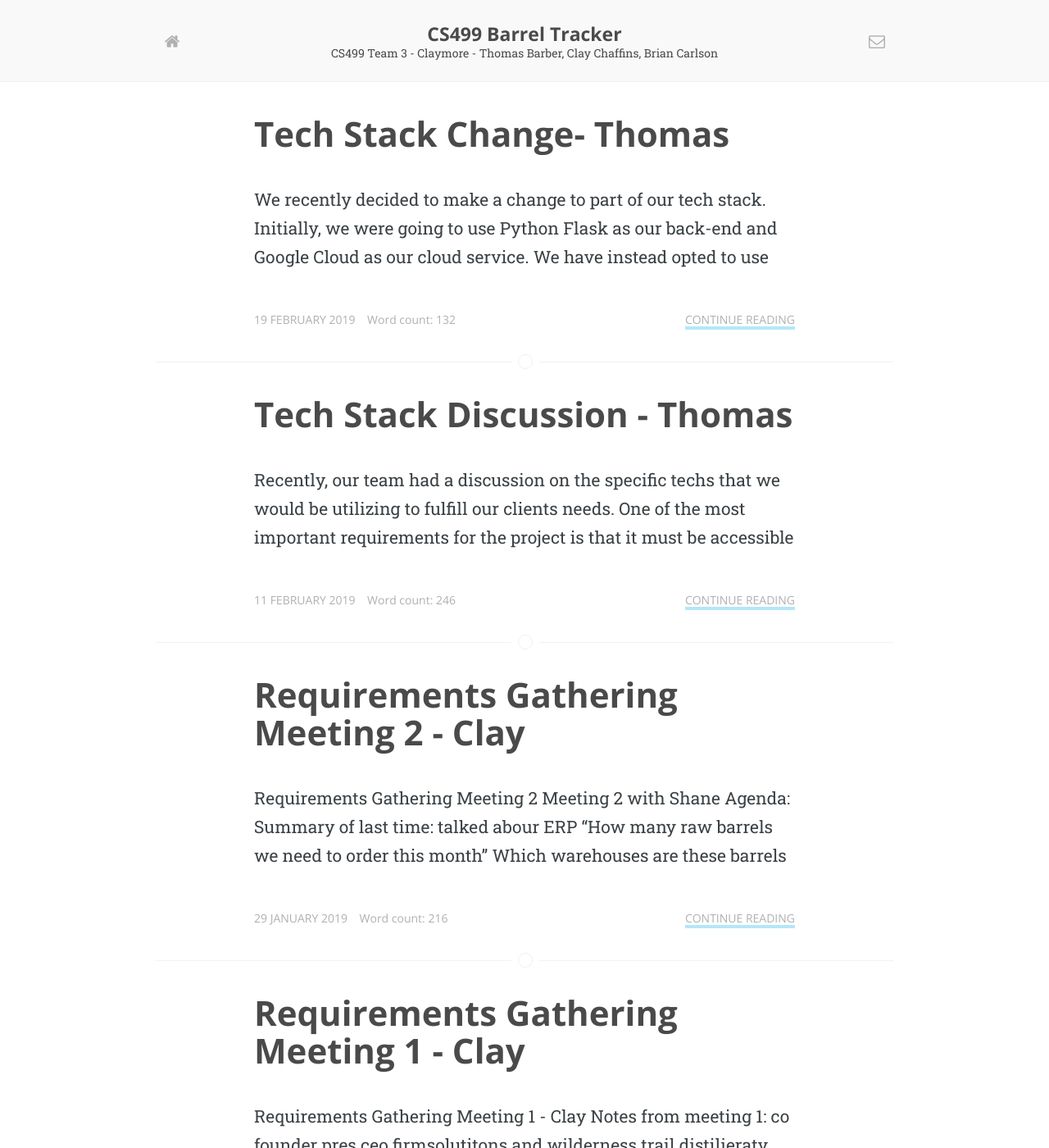
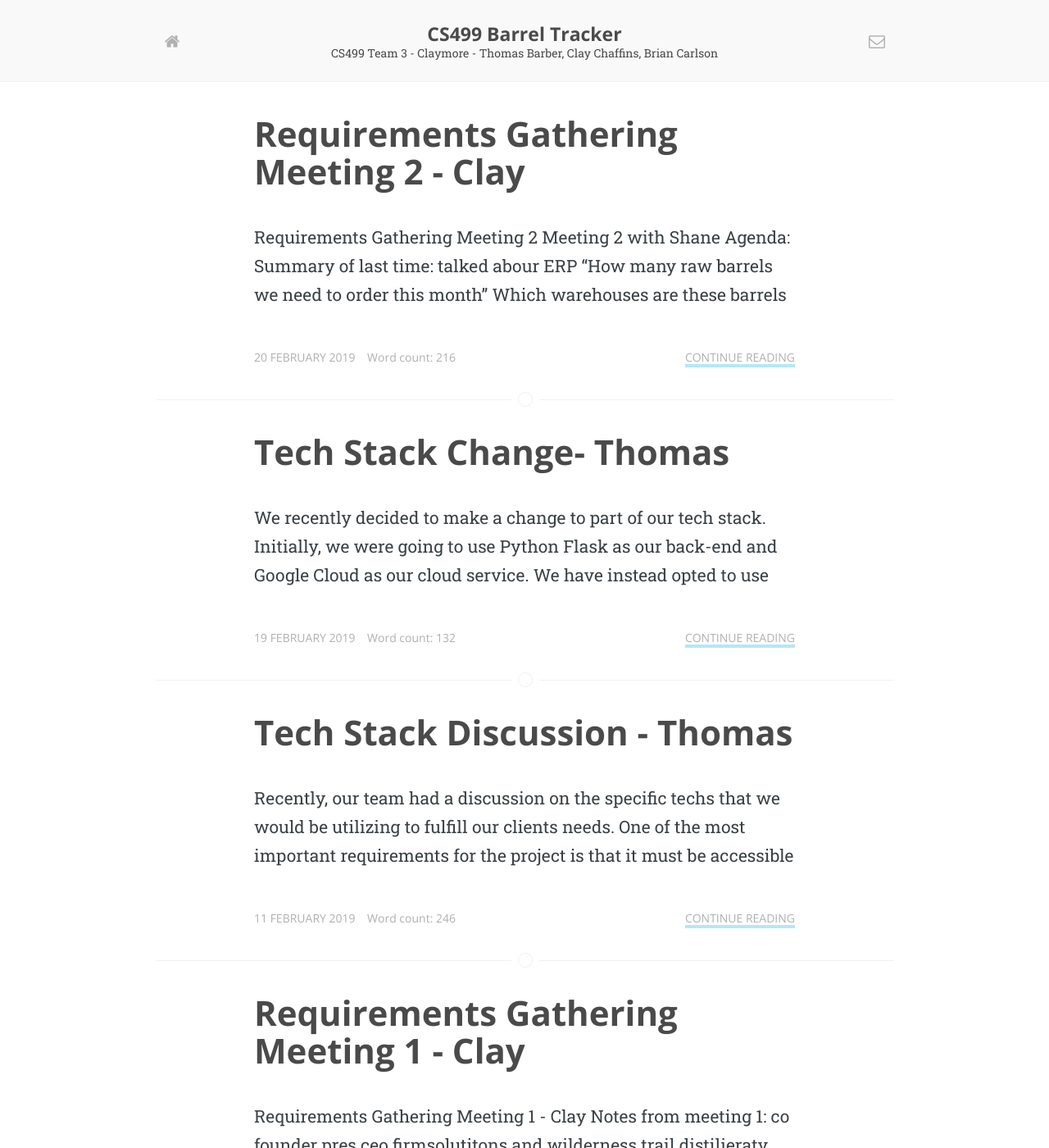
Before and after one commit to TheRobotCarlson/BarrelTracker, a Jekyll site: the page built from index.html, in a window 1280 px wide and 1400 px high. Shown: the whole window at 82% size. Built offline with Jekyll 4.4.1, drawn with Linux system fonts in a browser that asks for light colours; some web fonts are replaced; the list of posts is cut into pages by our own code.

Commit message:
Update 2019-02-21-Meeting2.md

```diff
--- a/_posts/2019/02/2019-02-21-Meeting2.md
+++ b/_posts/2019/02/2019-02-21-Meeting2.md
@@ -1,7 +1,7 @@
 ---
 layout: article
 title: Requirements Gathering Meeting 2 - Clay
-date: 2019-01-29 12:00:00
+date: 2019-02-20 12:00:00
 ---
 
 ## Requirements Gathering Meeting 2
```
